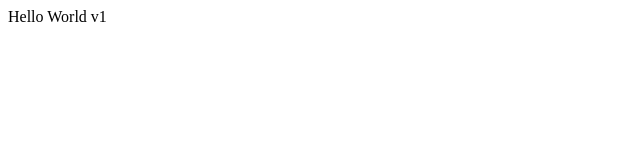
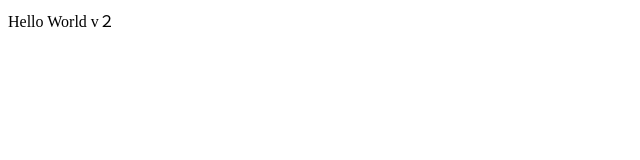
Before and after one commit to n-tomoharu-watanabe/github-edit-test, a plain HTML site: page index.html in a window 1280 px wide. Shown: the full height of the page, 0-640 px from the left. Drawn offline with Linux system fonts and the light colour scheme.

Commit message:
update: hello world v2

```diff
--- a/index.html
+++ b/index.html
@@ -10,7 +10,7 @@
 
 <body>
   <div>
-    Hello World v1
+    Hello World v２
   </div>
 </body>
 
```
